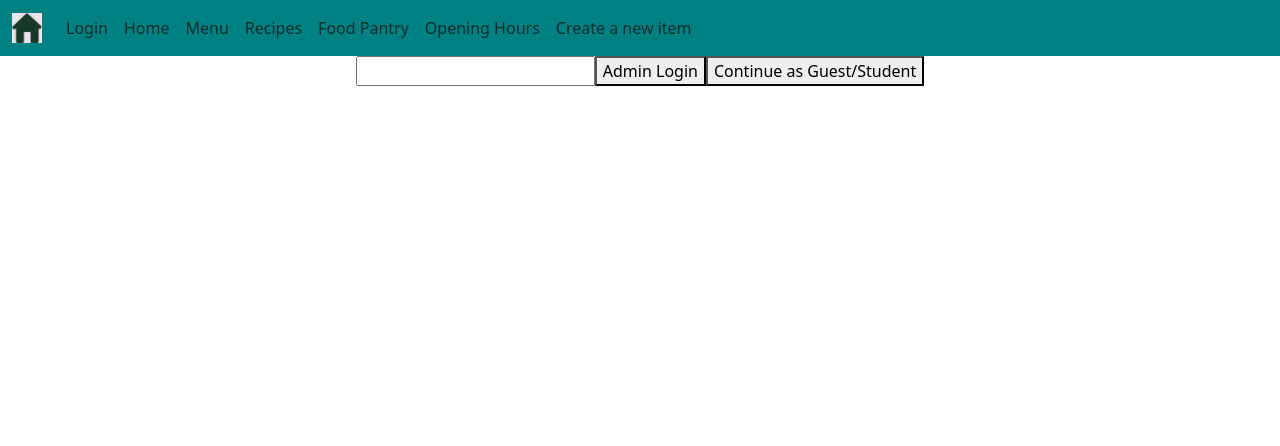
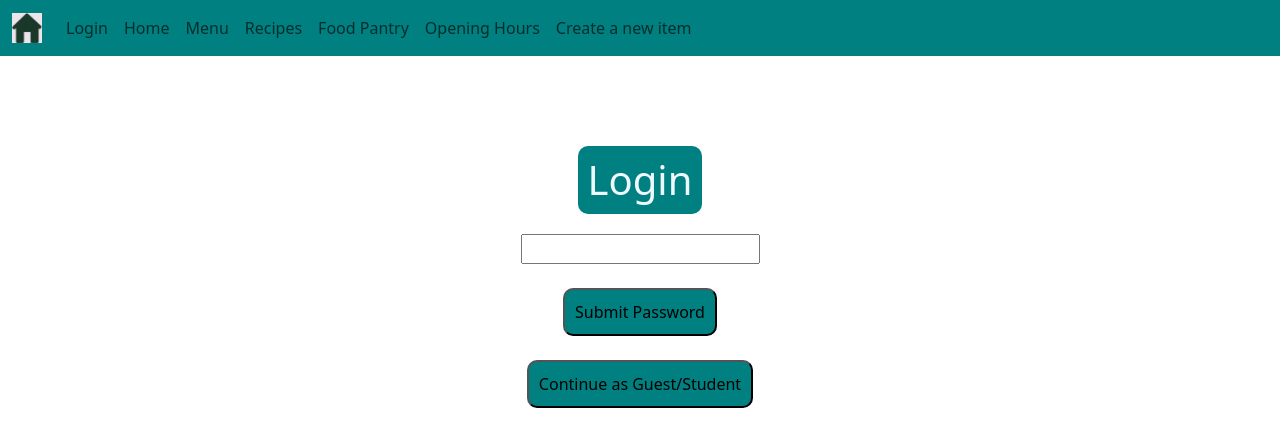
Before and after one commit to CanteenProjectATU/UserVersion, a React (Create React App) app: page / in a window 1280 px wide. Shown: the top 446 px of the page. Built offline with nearby package versions, Linux system fonts and the light colour scheme.

Commit message:
Passwords correctly sent and login css

```diff
--- /dev/null
+++ b/src/CssFiles/Day.css
@@ -0,0 +1,29 @@
+.dayPage {
+    text-align: center;
+    background-image: url("/public/CanteenImage.jpeg");
+    background-size: cover;
+    background-position: center;
+    height: 100%;
+    padding: 20px;
+
+}
+
+.buttonsContainer {
+    margin-top: 20px;
+    display: flex;
+    flex-direction: column;
+    align-items: center;
+  }
+
+  /* make the buttons the same color and shape */
+  .navButtons {
+    background-color: teal;
+    color: white;
+    border: white;
+    padding: 10px 20px;
+    font-size: 16px;
+    margin: 10px 10px;
+    border-radius: 10px;
+    width: 200px;
+
+  }
--- a/src/CssFiles/Home.css
+++ b/src/CssFiles/Home.css
@@ -6,7 +6,6 @@
   background-position: center;
   height: 100%;
   padding: 20px;
-
 
 }
 
--- /dev/null
+++ b/src/CssFiles/Login.css
@@ -0,0 +1,18 @@
+.loginPage {
+    text-align: center;
+    background-position: center;
+    height: 100%;
+    padding: 20px;
+    margin-top: 20px;
+    display: flex;
+    flex-direction: column;
+    align-items: center;
+
+
+}
+
+.buttons {
+    background-color: teal;
+    padding: 10px;
+    border-radius: 10px;
+}
--- a/src/FrontendComponents/AddMenuItemToDay.js
+++ b/src/FrontendComponents/AddMenuItemToDay.js
@@ -32,6 +32,8 @@ const AddMenuItemToDay = () => {
             });
     }
 
+
+
     return (
         <div>
             <h2>Choose which item to add to {day}</h2>
--- a/src/FrontendComponents/Day.js
+++ b/src/FrontendComponents/Day.js
@@ -4,6 +4,7 @@ import { Link, useParams } from "react-router-dom";
 import LoadMenuItems from "./LoadMenuItem";
 import MenuItems from "./MenuItem";
 import { getPasswordFromLocalStorage } from "../utilities/utils";
+
 
 const Day = () => {
 
@@ -67,9 +68,9 @@ const Day = () => {
             {/* Render the relevant menu items */}
 
             {/*  <MenuItems key={item._id} item={item} onRemove={() => removeFromDay(item._id)} ></MenuItems> */}
-            <LoadMenuItems myMenuItems={data} onRemoveItem={removeFromDay} />
+            <LoadMenuItems myMenuItems={data} onRemoveItem={removeFromDay} ReloadData={Reload}/>
 
-            <Link to={`/day/${day}/addItem`}>Add Item to Day</Link>
+            <Link to={`/day/${day}/addItem`} className="btn btn-success">Add Item to Day</Link>
         </div>
     )
 
--- a/src/FrontendComponents/Login.js
+++ b/src/FrontendComponents/Login.js
@@ -2,15 +2,20 @@ import React, { useState } from 'react';
 import { useNavigate } from 'react-router-dom';
 import axios from 'axios';
 import { getPasswordFromLocalStorage } from '../utilities/utils';
+import '../CssFiles/Login.css';
+
 const LoginPage = () => {
     const [password, setPassword] = useState('');
     const navigate = useNavigate();
 
 
-    const handleLogin = () => {
+    const handleLogin = async () => {
 
-        if (password === "adminPassword") {
+        try {
+            const response = await axios.post('http://localhost:4000/login', {password});
+            const isValidPassword = response.data;
 
+            if (isValidPassword) {
                 localStorage.setItem('loginPassword', password);
                 navigate('/Home');
             }
@@ -18,15 +23,21 @@ const LoginPage = () => {
                 alert('Wrong, continue as guest');
             navigate('/Home');
             }
+        }catch (error) {
+            console.log("Login Failed");
 
+        }
     }
 
     return(
 
-        <div>
+        <div className='loginPage'>
+            <h1>Login</h1>
             <input type='password' value={password} onChange={(e) => setPassword(e.target.value)}/>
-            <button onClick={handleLogin}>Admin Login</button>
-            <button onClick={() => navigate('/Home')}>Continue as Guest/Student</button>
+            <br></br>
+            <button onClick={handleLogin} className='buttons'>Submit Password</button>
+            <br></br>
+            <button onClick={() => navigate('/Home')} className='buttons'>Continue as Guest/Student</button>
 
         </div>
     )
--- a/src/FrontendComponents/MenuItem.js
+++ b/src/FrontendComponents/MenuItem.js
@@ -6,14 +6,16 @@ function MenuItems(props) {
 
     const ifClickAllowed = props.isClickable ? props.onClick : undefined;
     // const { item, onRemove, isClickable } = props;
-    const {myMenuItem, onRemove} = props;
+    const { myMenuItem, onRemove } = props;
+
+
 
     return (
         <Container className="cardContainer" fluid>
             {/* Card holds all nessasary info about the item such as allergens, ingredients and price */}
             {/* Id is to bring you to relevant day - top Button is to bring you back up */}
 
-            <Card className='cards'>
+            <Card className='cards' onClick={ifClickAllowed}>
 
                 <Card.Body>
                     <Card.Title>{props.myMenuItem.name}</Card.Title>
@@ -27,9 +29,9 @@ function MenuItems(props) {
                     <Card.Text></Card.Text>
                     <Button onClick={(e) => {
                         e.stopPropagation();
-                    axios.post('http://localhost:4000/menu_items/${props.myMenuItem._id}/delete', {password: 'adminPassword'})
+                        axios.post(`http://localhost:4000/menu_items/${props.myMenuItem._id}/delete`, { password: 'TestPassword' })
                             .then((res) => {
-                            let reload = props = props.Reload();
+                                props.Reload();
                             })
                             .catch();
                     }} className='btn btn-danger'>Delete</Button>
--- a/src/FrontendComponents/Menus.js
+++ b/src/FrontendComponents/Menus.js
@@ -2,6 +2,7 @@ import React from 'react';
 import { Link, useNavigate, useParams } from 'react-router-dom';
 import { Container } from "react-bootstrap";
 import '../CssFiles/Menu.css';
+import '../CssFiles/Day.css';
 
 //This page displays the navigation buttons to each day
 const MenuPage = () => {
@@ -19,7 +20,7 @@ const MenuPage = () => {
 
   //render the page
   return (
-    <div className="menuPage">
+    <div className="dayPage">
       {/* This page is supposed to lead you to the other pages */}
       <Container className="buttonsContainer" fluid>
         {/* Map function - for each day there is a button, when that button is clicked call the clickDayButtons function */}
```
Lines whose indentation alone changed are shown as unchanged.
